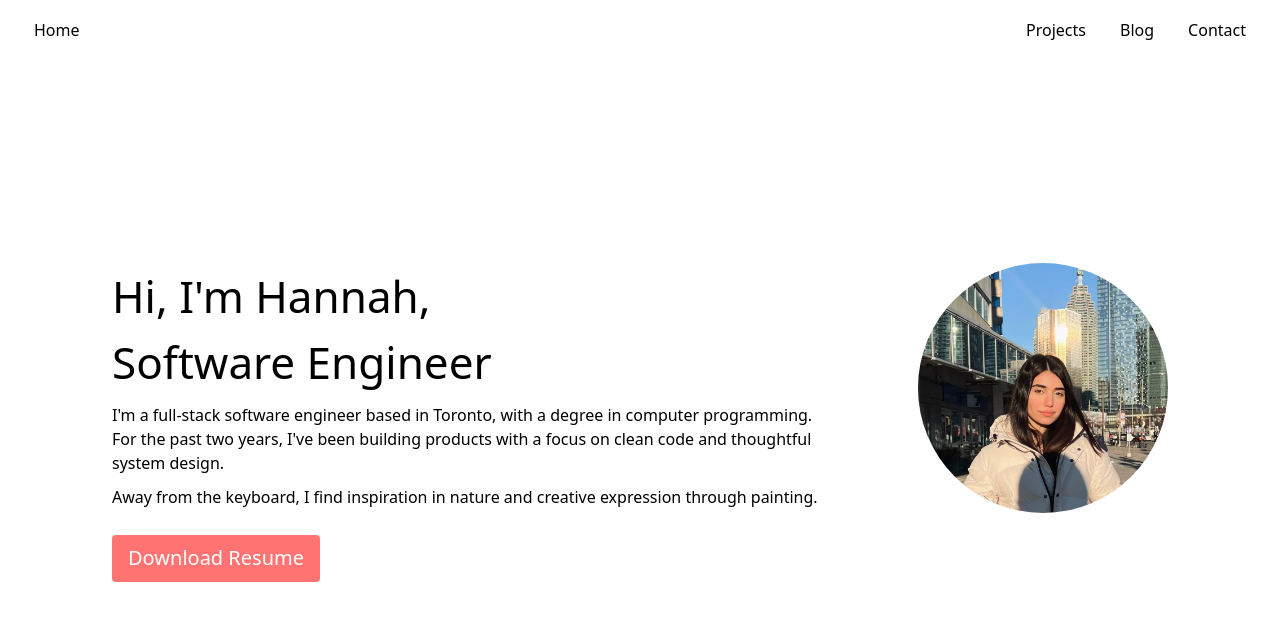
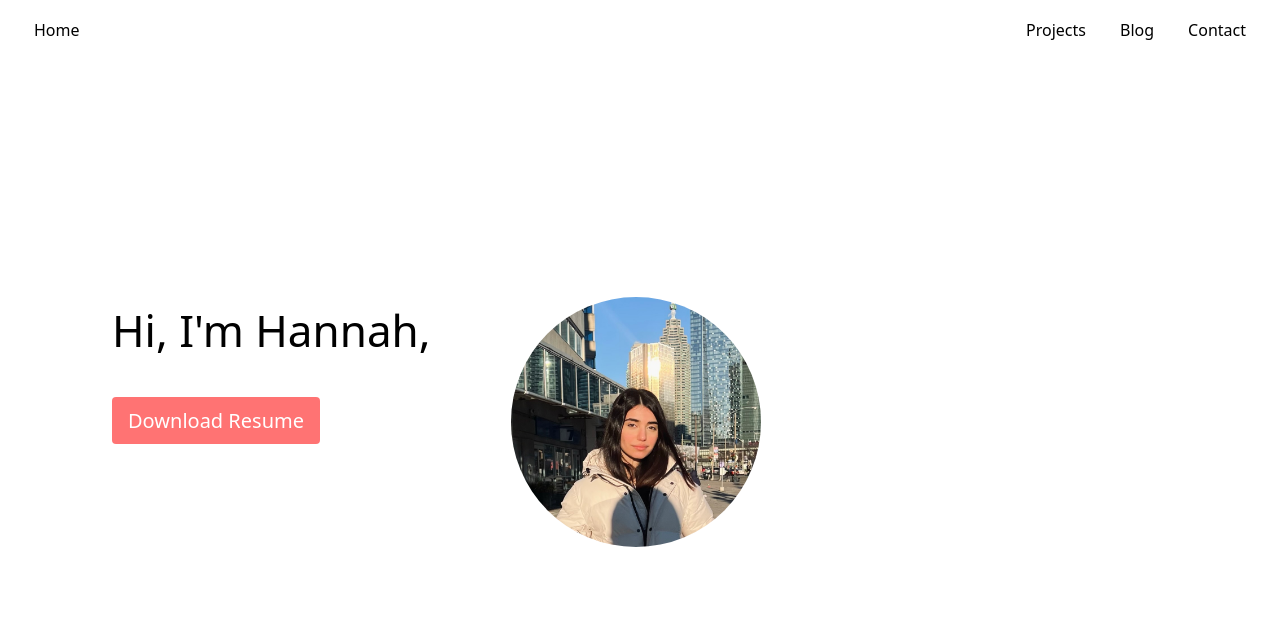
Before and after one commit to hannah-habibpour/portfolio, a Next.js app: page / in a window 1280 px wide. Shown: the top 620 px of the page. Built offline with nearby package versions, Linux system fonts and the light colour scheme.

Commit message:
Updated bio

```diff
--- a/app/page.tsx
+++ b/app/page.tsx
@@ -24,19 +24,19 @@ function AppContent() {
           <div>
             <div className="text-[44px]">
               <p>Hi, I'm Hannah,</p>
-              <p>Software Engineer</p>
+              {/* <p>Software Engineer</p> */}
             </div>
             <div className="text-[16px] py-[8px]">
-              <p>
+              {/* <p>
                 I'm a full-stack software engineer based in Toronto, with a
                 degree in computer programming. For the past two years, I've
                 been building products with a focus on clean code and thoughtful
                 system design.
-              </p>
-              <p className="mt-[10px]">
+              </p> */}
+              {/* <p className="mt-[10px]">
                 Away from the keyboard, I find inspiration in nature and
                 creative expression through painting.
-              </p>
+              </p> */}
             </div>
           </div>
           <DownloadResumeBtn />
```
Also changed, not shown: 1 other file (tests, documents, lock files or other folders).
